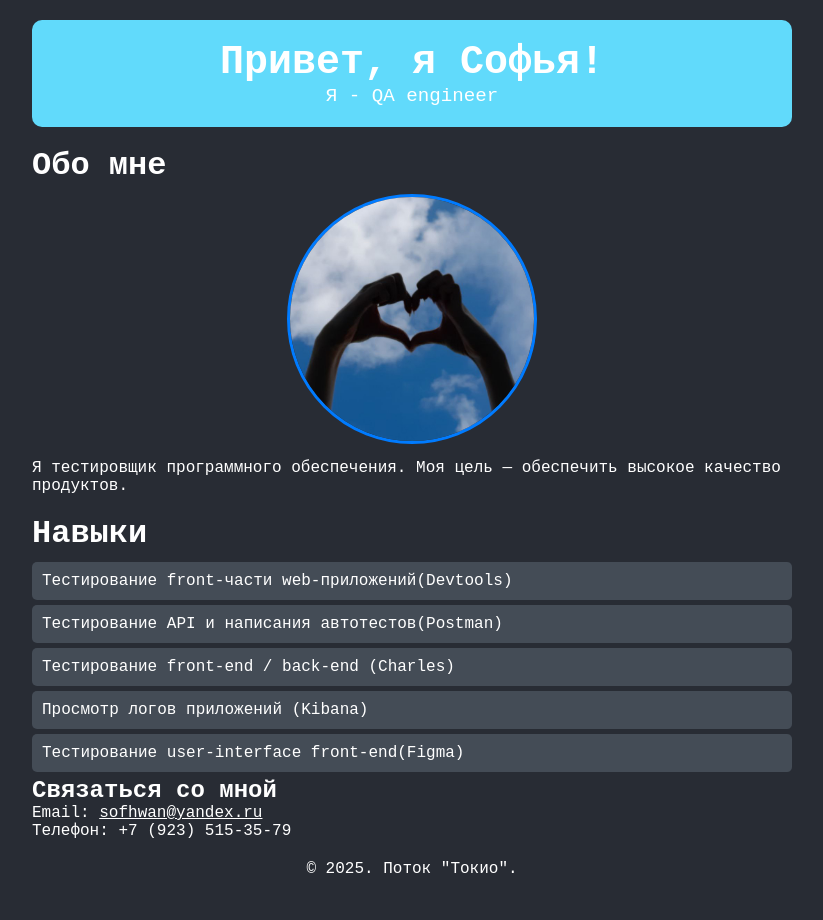
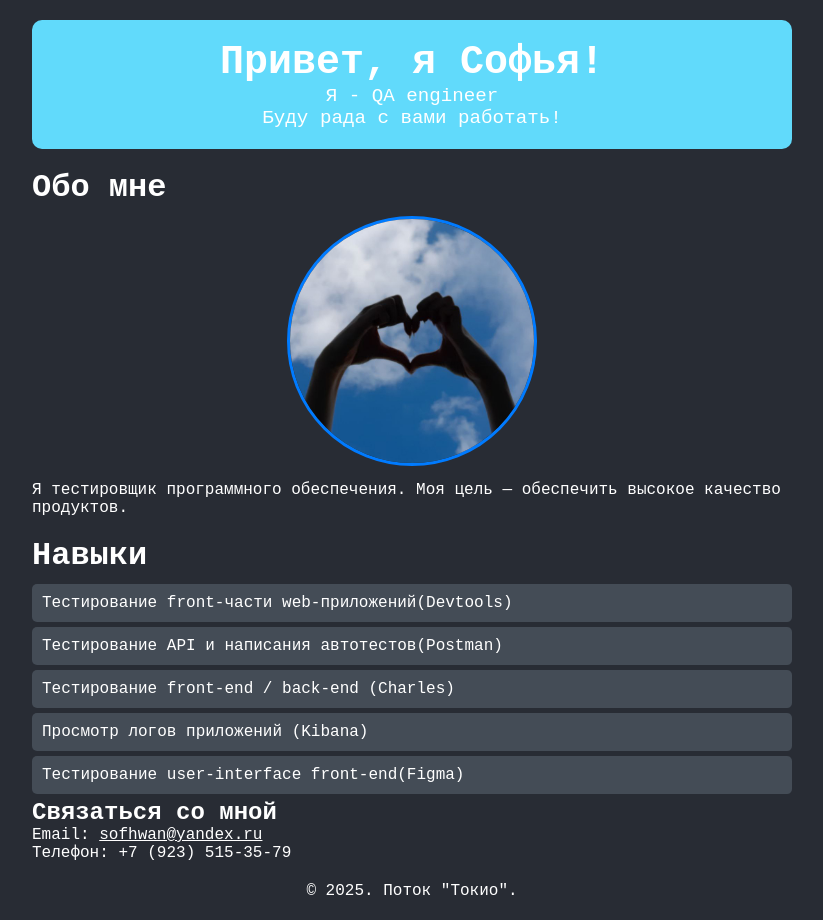
Before and after one commit to SofhQA/SofhQA.github.io, a plain HTML site: page index.html in a window 1280 px wide. Shown: the whole page, without its empty margins (228-1051 px from the left). Before the commit the page ends 898 px from the top, so only its background shows below. Drawn offline with Linux system fonts and the light colour scheme.

Commit message:
параграф

```diff
--- a/index.html
+++ b/index.html
@@ -12,6 +12,7 @@
         <header class="header">
             <h1>Привет, я Софья!</h1>
             <p>Я - QA engineer</p>
+            <p>Буду рада с вами работать!</p>
         </header>
                <section class="about">
             <h2>Обо мне</h2>
```
